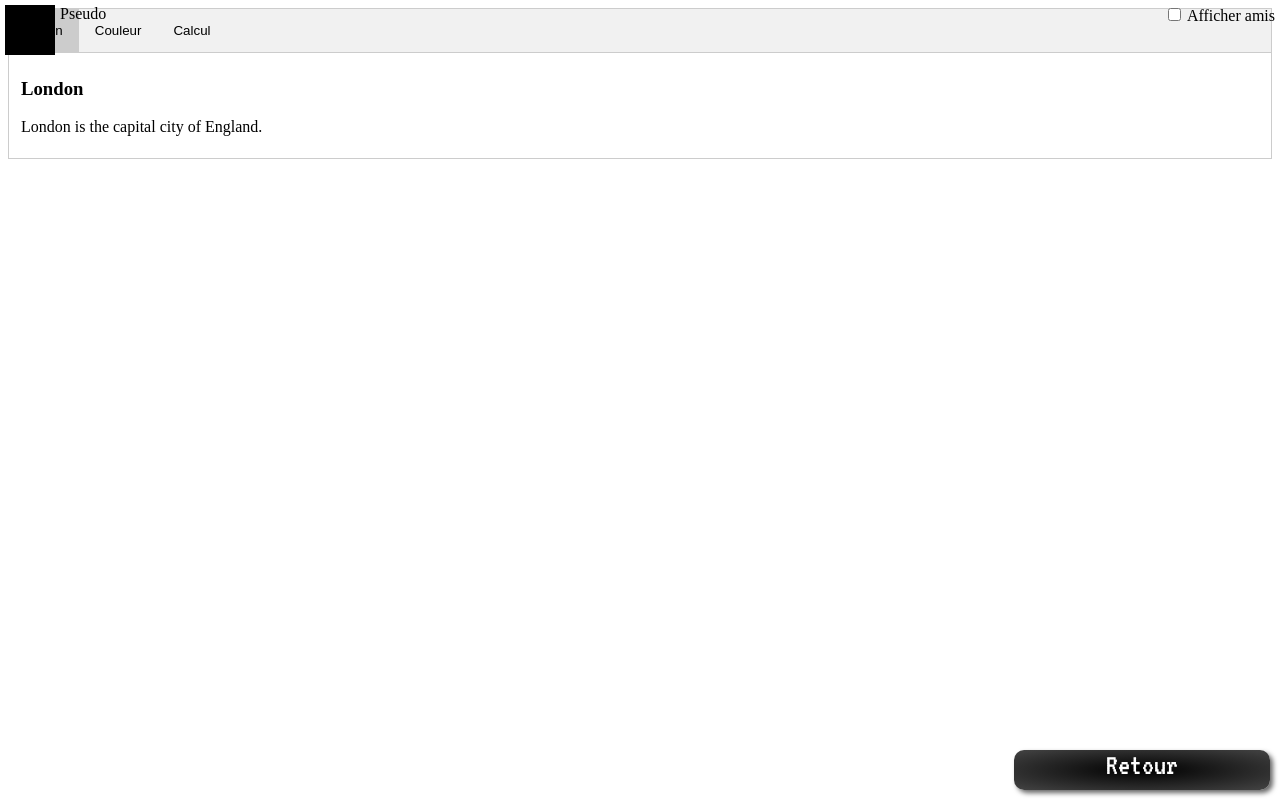
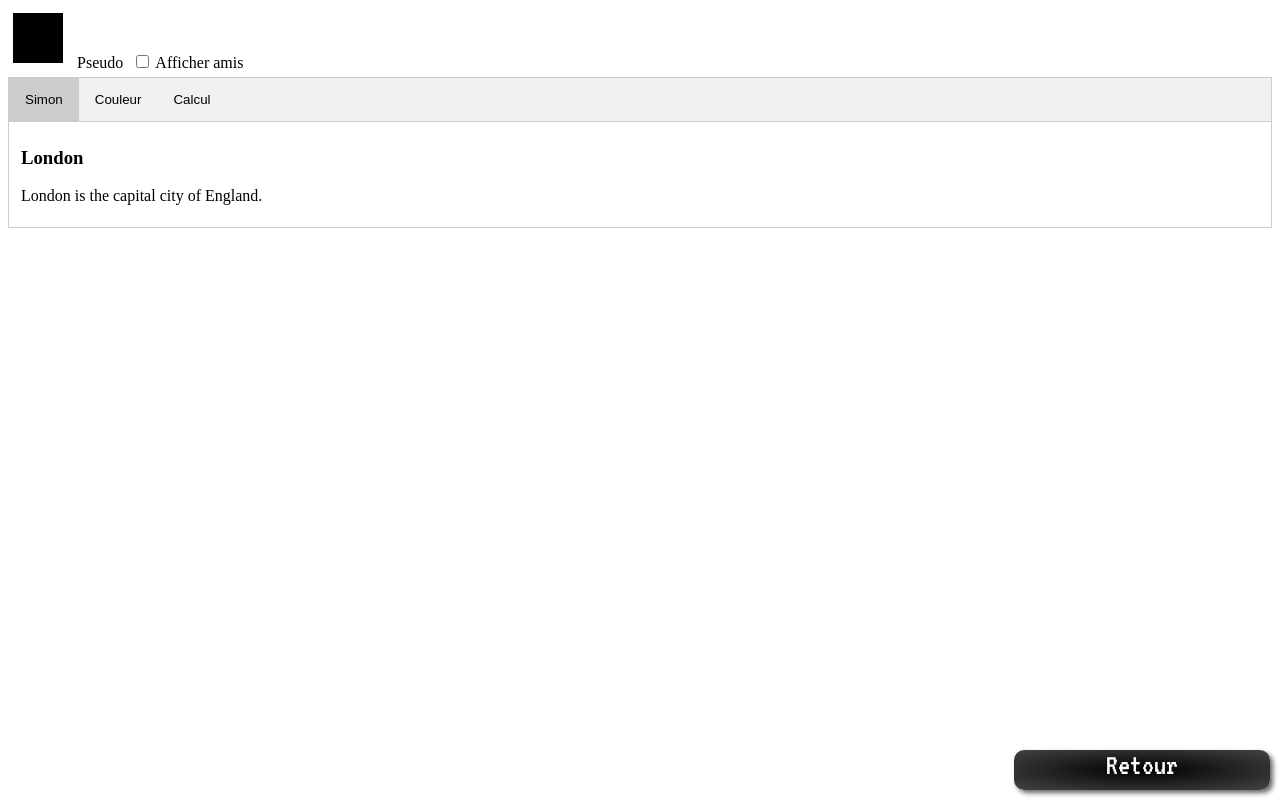
Before and after one commit to tbornon/PIX2, a website: page trophes.html in a window 1280 px wide. Drawn offline with Linux system fonts and the light colour scheme.

Commit message:
Améliorations du layout

```diff
--- a/css/trophes.css
+++ b/css/trophes.css
@@ -26,35 +26,38 @@
 
 .amis{
     text-align: right;
-    position: absolute;
-    top: 5px;
+    position: relative;
+    margin: 5px;
     right: 5px;
+    display: inline-block;
+}
+
+#pseudo{
+    display: inline-block;
+    margin: 5px;
 }
 
 #pseudo p{
-    margin: 0px;
-position: absolute;
-top: 5px;
-left: 60px;
+    -webkit-margin-before: 0px;
+    -webkit-margin-after: 0px;
 }
 
 #avatar{
     width: 50px;
     height: 50px;
-    position: absolute;
-    top: 5px;
-    left: 5px;
+    position: relative;
+    margin: 5px;
     background-color: black;
+    display: inline-block;
 }
 
-
-.tableau {
+.onglets {
     overflow: hidden;
     border: 1px solid #ccc;
     background-color: #f1f1f1;
 }
 
-.tableau button {
+.onglets button {
     background-color: inherit;
     float: left;
     border: none;
@@ -64,11 +67,11 @@ left: 60px;
     transition: 0.3s;
 }
 
-.tableau button:hover {
+.onglets button:hover {
     background-color: #ddd;
 }
 
-.tableau button.active {
+.onglets button.active {
     background-color: #ccc;
 }
 
--- a/trophes.html
+++ b/trophes.html
@@ -14,23 +14,28 @@
 </head>
 
 <body>
+    <div>
+        <div>
+            <div id = "avatar">
+            </div>
+
+
             <div id = "pseudo">
                 <p>Pseudo</p>
-    </div>
-
-    <div id = "avatar">
             </div>
 
             <div class = "amis">
                 <input id="checkBoxAmis" type="checkbox">
                 <label for="checkBoxAmis">Afficher amis</label>
             </div>
+        </div>
 
         <div class="small button blackBg" id="return">
             <p>Retour</p>
         </div>
 
-    <div class="tableau">
+        <div>
+            <div class="onglets">
                 <button id="boutonSimon" class="lienOnglet" onclick="ouvrirOnglet(event, 'Simon')">Simon</button>
                 <button class="lienOnglet" onclick="ouvrirOnglet(event, 'Couleur')">Couleur</button>
                 <button class="lienOnglet" onclick="ouvrirOnglet(event, 'Calcul')">Calcul</button>
@@ -50,6 +55,7 @@
                 <h3>Tokyo</h3>
                 <p>Tokyo is the capital of Japan.</p>
             </div>
-
+        </div>
+    </div>
 </body>
 </html>
```
Also changed, not shown: test.html (added, +37 -0 lines). Lines whose indentation alone changed are shown as unchanged.
